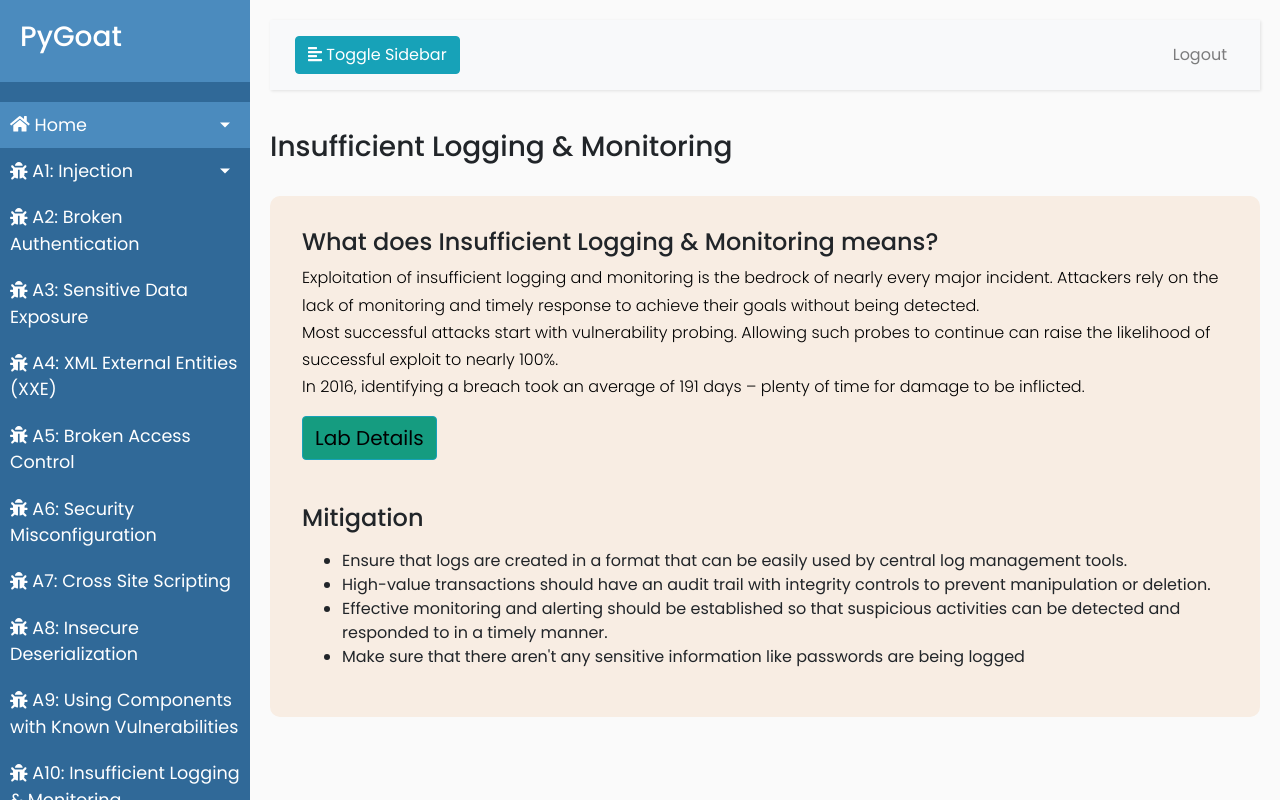
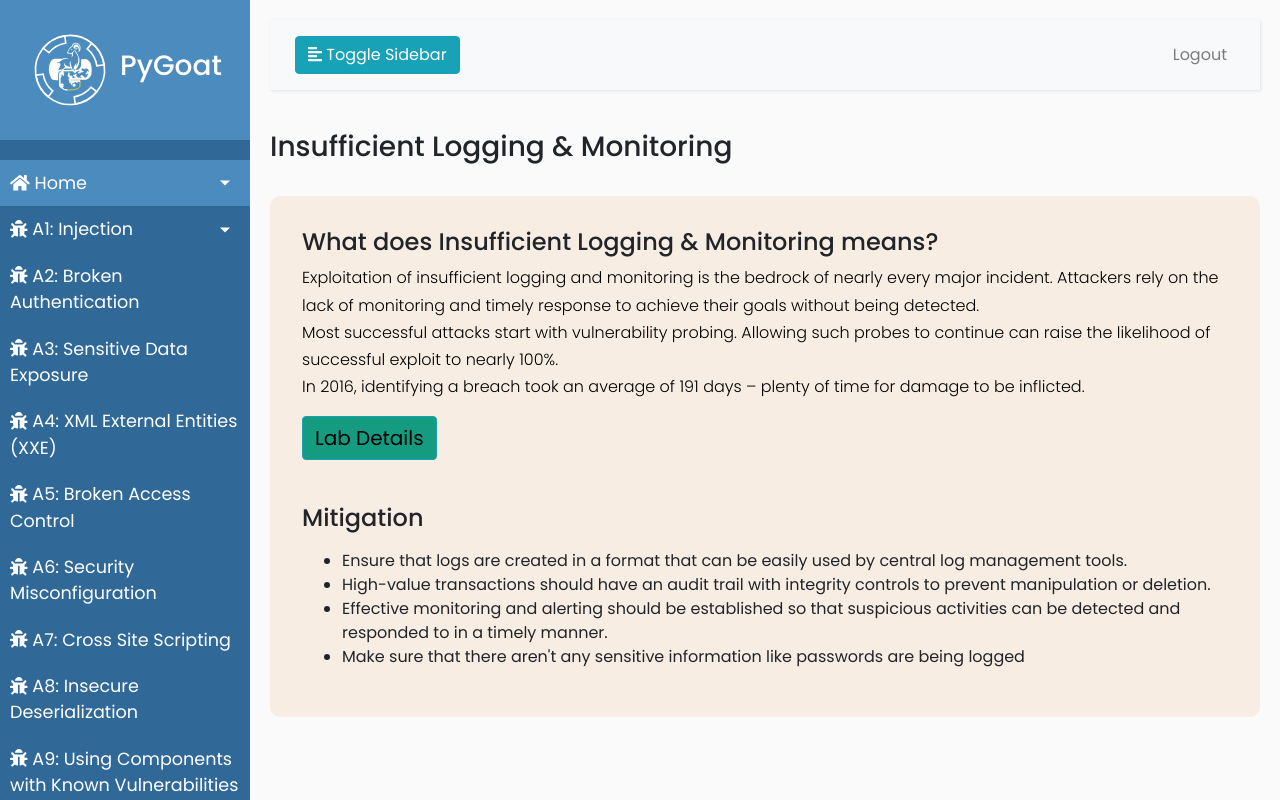
Before and after one commit to kennethchinedu/pygoat-devsecops-pipeline, a Django app: page /a10 in a window 1280 px wide. Run offline with Django 3.2, Linux system fonts and the light colour scheme; the visitor is signed in with stand-in values (Sample User, id 1); some libraries are stand-ins or nearby versions.

Commit message:
icon added in web

```diff
--- a/pygoat/introduction/static/introduction/style4.css
+++ b/pygoat/introduction/static/introduction/style4.css
@@ -87,7 +87,8 @@ span {
     overflow: scroll;
 }
 
-#sidebar.active .sidebar-header h3,
+#sidebar.active .sidebar-header div h3,
+#sidebar.active .sidebar-header div img,
 #sidebar.active .CTAs {
     display: none;
 }
--- a/pygoat/introduction/templates/introduction/base.html
+++ b/pygoat/introduction/templates/introduction/base.html
@@ -18,7 +18,7 @@
     <!-- Our Custom CSS -->
     <link rel="stylesheet" href="{% static 'introduction/style4.css'%}">
     <link rel="stylesheet" href="{% static 'Lab/ssrf.css'%}">
-
+    <link rel="icon" href="{% static 'Lab/icons/pygoat-mini.png' %}">
     <!-- Font Awesome JS -->
     <script defer src="https://use.fontawesome.com/releases/v5.0.13/js/solid.js"
         integrity="sha384-tzzSw1/Vo+0N5UhStP3bvwWPq+uvzCMfrN1fEFe+xBmv1C/AtVX5K0uZtmcHitFZ"
@@ -37,7 +37,11 @@
         <!-- Sidebar  -->
         <nav id="sidebar" style= "height : 100vh; overflow : scroll">
             <div class="sidebar-header">
-                <h3>PyGoat</h3>
+
+                <div id="pygoat" style="display:flex; flex-direction:row;align-items: center">
+                    <img src="{% static 'Lab/icons/pygoat-mini.svg' %}" alt="logo" width="100px" height="100px">
+                    <h3> PyGoat</h3>
+                </div>
                 <strong>PG</strong>
             </div>
 
```
Also changed, not shown: pygoat/introduction/static/Lab/icons/pygoat-mini.png (added), pygoat/introduction/static/Lab/icons/pygoat-mini.svg (added), pygoat/introduction/static/Lab/icons/pygoat-small.png (added), pygoat/introduction/static/Lab/icons/pygoat-small.svg (added), pygoat/introduction/static/Lab/icons/pygoat.png (added), pygoat/introduction/static/Lab/icons/pygoat.svg (added).
